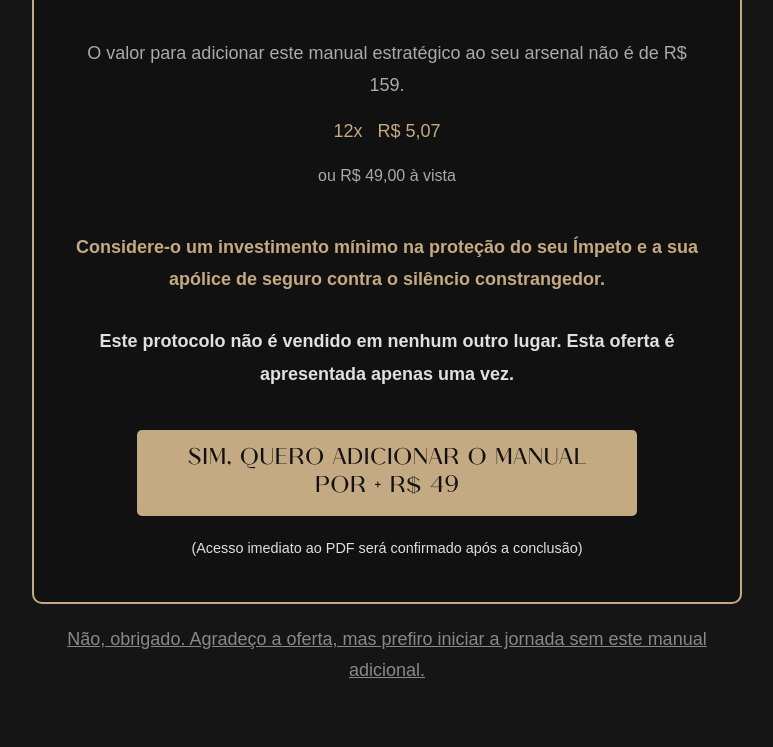
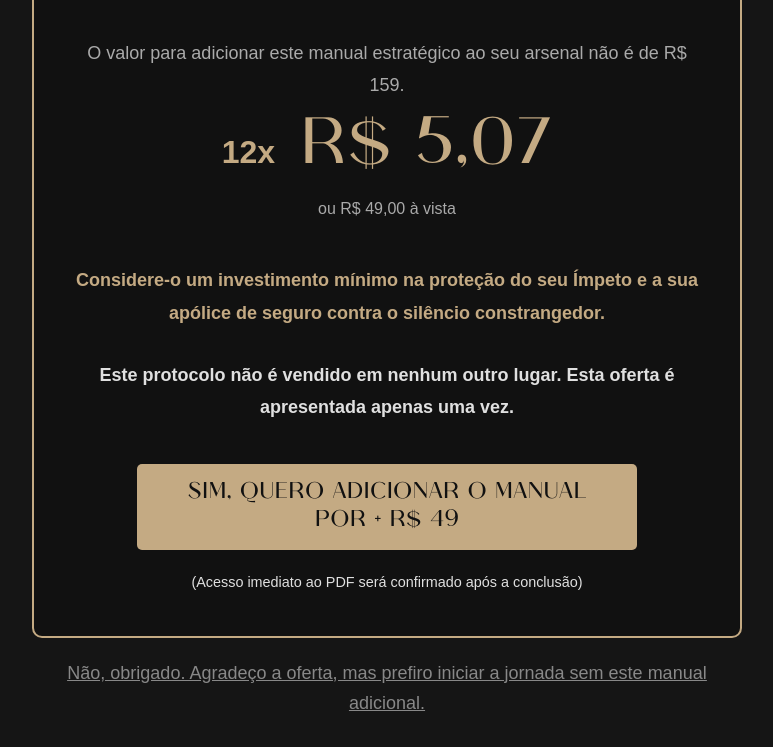
Before and after one commit to amanteus/Primordial, a plain HTML site: page downsell.html in a window 1280 px wide. Shown: the part 1636-2383 px from the top of the page, without its empty margins (253-1026 px from the left). Drawn offline with nearby package versions, Linux system fonts and the light colour scheme; a web font is replaced by a local one.

Commit message:
Update style.css

```diff
--- a/style.css
+++ b/style.css
@@ -1385,6 +1385,23 @@ h1, h2, h3, h4 {
 }
 .price-prefix-dark {
     color: #aaa;
+}
+
+/* --- ESTILOS PARA O PREÇO PARCELADO DO DOWNSELL --- */
+
+.price-installments-downsell {
+    font-family: var(--font-primary);
+    font-size: 2rem;
+    font-weight: 700;
+    color: var(--accent-color);
+    margin-right: 10px;
+}
+
+.price-value-downsell {
+    font-family: var(--font-headline);
+    font-size: 4rem;
+    color: var(--accent-color);
+    line-height: 1;
 }
 
 /* --- Painel de Simulação Interativa --- */
```
